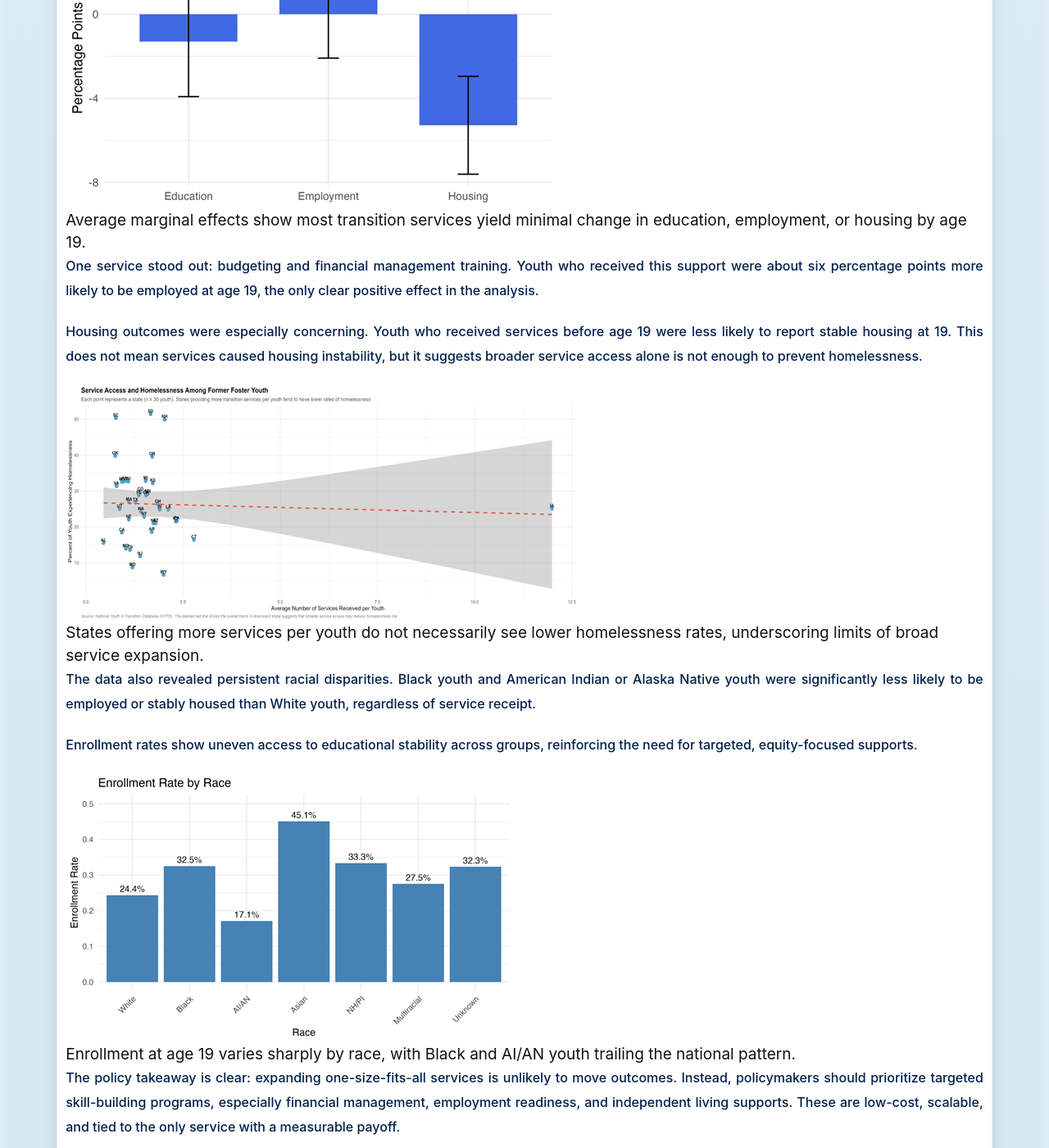
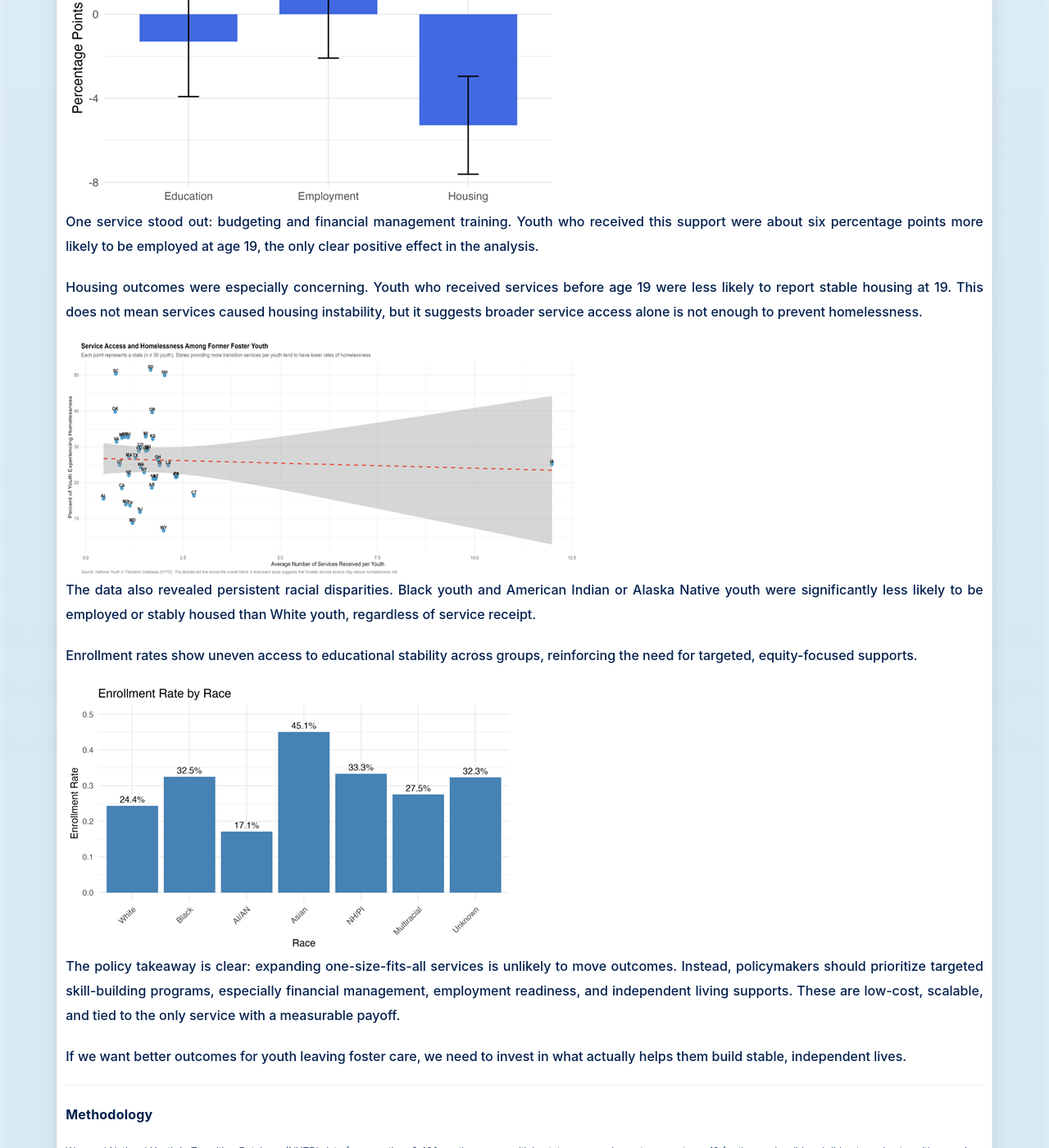
Before and after one commit to UNCThinkTank/website-creation, a Jekyll site: the page built from collections/_data_stories/2026-01-28-foster-care-transition-supports.md, in a window 1280 px wide and 1400 px high, scrolled down 1099 px. Shown: the whole window at 82% size. Built offline with Jekyll 4.4.1, drawn with Linux system fonts in a browser that asks for light colours.

```diff
--- a/_layouts/data_story.html
+++ b/_layouts/data_story.html
@@ -152,6 +152,22 @@ body_class: "data-story-page"
                 <p class="methodology-title"><strong>{{ page.methodology.title }}</strong></p>
               {% endif %}
 
+              {% if page.methodology.qa %}
+                <div class="methodology-accordion">
+                  {% for item in page.methodology.qa %}
+                    <details class="methodology-item">
+                      <summary>
+                        <span class="methodology-question">{{ item.question }}</span>
+                        <span class="methodology-icon" aria-hidden="true"></span>
+                      </summary>
+                      <div class="methodology-answer">
+                        {{ item.answer | markdownify }}
+                      </div>
+                    </details>
+                  {% endfor %}
+                </div>
+              {% endif %}
+
               {% for paragraph in page.methodology.paragraphs %}
                 {{ paragraph | markdownify | replace: '<p>', '<p class="footnote-text">' }}
               {% endfor %}
--- a/assets/css/templates/data-story.css
+++ b/assets/css/templates/data-story.css
@@ -67,3 +67,89 @@ body.data-story-page .report-container {
 body.data-story-page #main-content {
   margin-top: -44px;
 }
+
+/* Methodology toggle layout for multi-question summaries. */
+.methodology-accordion {
+  display: grid;
+  gap: 12px;
+  margin-top: 14px;
+}
+
+.methodology-item {
+  border: 1px solid rgba(11, 59, 77, 0.2);
+  border-radius: 14px;
+  background: rgba(255, 255, 255, 0.9);
+  box-shadow: 0 10px 20px -16px rgba(11, 59, 77, 0.45);
+  overflow: hidden;
+}
+
+.methodology-item summary {
+  display: flex;
+  align-items: center;
+  justify-content: space-between;
+  gap: 12px;
+  padding: 14px 18px;
+  cursor: pointer;
+  font-weight: 600;
+  color: #0B3B4D;
+  list-style: none;
+}
+
+.methodology-item summary::-webkit-details-marker {
+  display: none;
+}
+
+.methodology-item summary::marker {
+  content: "";
+}
+
+.methodology-item[open] summary {
+  background: rgba(230, 238, 241, 0.6);
+}
+
+.methodology-icon {
+  position: relative;
+  width: 22px;
+  height: 22px;
+  border-radius: 999px;
+  border: 1px solid rgba(11, 59, 77, 0.6);
+  flex: 0 0 22px;
+}
+
+.methodology-icon::before,
+.methodology-icon::after {
+  content: "";
+  position: absolute;
+  left: 50%;
+  top: 50%;
+  background: #0B3B4D;
+  transform: translate(-50%, -50%);
+}
+
+.methodology-icon::before {
+  width: 10px;
+  height: 2px;
+}
+
+.methodology-icon::after {
+  width: 2px;
+  height: 10px;
+}
+
+.methodology-item[open] .methodology-icon::after {
+  opacity: 0;
+}
+
+.methodology-answer {
+  padding: 0 18px 16px;
+  border-top: 1px solid rgba(11, 59, 77, 0.12);
+  color: #1f2f39;
+}
+
+.methodology-answer p {
+  margin-bottom: 10px;
+}
+
+.methodology-answer ul {
+  margin: 0 0 10px 18px;
+}
--- a/collections/_data_stories/2026-01-28-foster-care-transition-supports.md
+++ b/collections/_data_stories/2026-01-28-foster-care-transition-supports.md
@@ -41,7 +41,7 @@ story_sections:
     figures:
       - src: "/assets/images/Blog 2_FosterCare/ames-services-youth-outcomes.png"
         alt: "Average marginal effects of transition services on education, employment, and housing outcomes"
-        caption: "Average marginal effects show most transition services yield minimal change in education, employment, or housing by age 19."
+        popup_caption: "Average marginal effects show most transition services yield minimal change in education, employment, or housing by age 19."
   -
     paragraphs:
       - >-
@@ -57,7 +57,7 @@ story_sections:
     figures:
       - src: "/assets/images/Blog 2_FosterCare/service-access-homelessness.png"
         alt: "Service access and homelessness among former foster youth by state"
-        caption: "States offering more services per youth do not necessarily see lower homelessness rates, underscoring limits of broad service expansion."
+        popup_caption: "States offering more services per youth do not necessarily see lower homelessness rates, underscoring limits of broad service expansion."
   -
     paragraphs:
       - >-
@@ -71,7 +71,7 @@ story_sections:
     figures:
       - src: "/assets/images/Blog 2_FosterCare/enrollment-rate-by-race.png"
         alt: "Enrollment rate by race for former foster youth"
-        caption: "Enrollment at age 19 varies sharply by race, with Black and AI/AN youth trailing the national pattern."
+        popup_caption: "Enrollment at age 19 varies sharply by race, with Black and AI/AN youth trailing the national pattern."
   -
     paragraphs:
       - >-
--- a/index.html
+++ b/index.html
@@ -36,10 +36,10 @@ body_class: "home-page home-alt"
 
     <section class="section" aria-labelledby="feature-title">
       <div class="feature-band">
-        <a href="{{ '/data-stories/2025-10-14-state-level-trends.html' | relative_url }}" aria-labelledby="feature-title">
+        <a href="{{ '/data-stories/2026-01-28-foster-care-transition-supports.html' | relative_url }}" aria-labelledby="feature-title">
           <span class="feature-tag">Featured insight</span>
-          <h2 id="feature-title" class="feature-title">Tracking the shingles shot surge across the United States</h2>
-          <p class="feature-dek">Our flagship project maps uptake trends, equity gaps, and the policy levers influencing adult vaccination. The resulting storyboard equips health agencies with ready-to-share visuals.</p>
+          <h2 id="feature-title" class="feature-title">What really helps youth transitioning out of foster care?</h2>
+          <p class="feature-dek">NYTD evidence shows most transition services deliver limited gains by age 19, while budgeting and financial management training stands out as the clearest boost to early employment and stability.</p>
           <div class="feature-meta">
             <span>7 minute read</span>
             <span>Public health series</span>
```
Also changed, not shown: blog.html (+10 -0 lines), collections/_data_stories/2026-01-30-nc-aca-diabetes-mortality.md (added, +117 -0 lines), assets/images/Blog 3_ACA_Diabetes/figure-1-diabetes-mortality.png (added), assets/images/Blog 3_ACA_Diabetes/figure-2-primary-care-protection.png (added), assets/images/Blog 3_ACA_Diabetes/figure-3-diff-in-diff.png (added).
